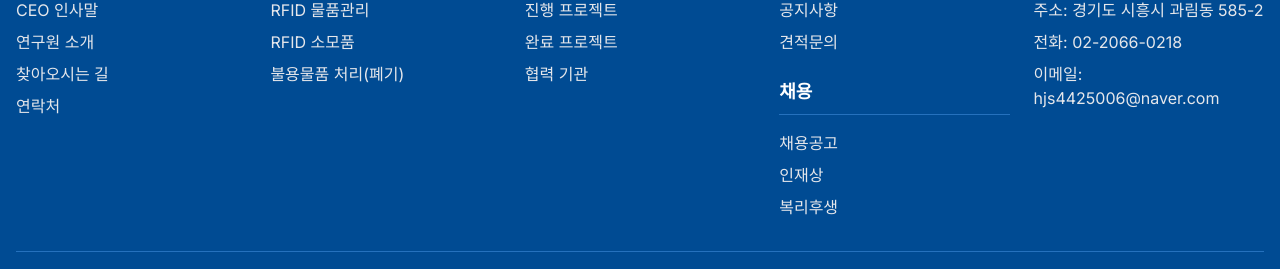
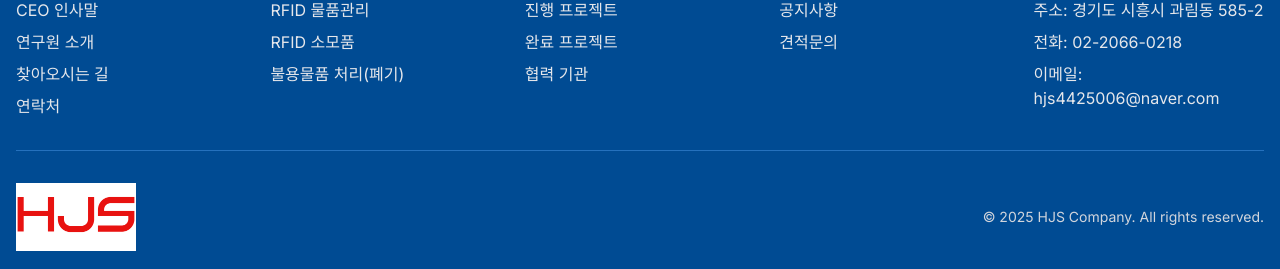
Before and after one commit to wlsrnr153/hjs_new_web, a Next.js app: page / in a window 1280 px wide. Shown: the part 2099-2368 px from the top of the page. Built offline with nearby package versions, Linux system fonts and the light colour scheme.

Commit message:
Footer 섹션에서 채용란 제거

```diff
--- a/src/components/layout/Footer.tsx
+++ b/src/components/layout/Footer.tsx
@@ -40,12 +40,6 @@ export default function Footer() {
               <li><Link href="/news/notice" className="text-gray-200 hover:text-white transition-colors">공지사항</Link></li>
               <li><Link href="/quotation" className="text-gray-200 hover:text-white transition-colors">견적문의</Link></li>
             </ul>
-            <h3 className="text-lg font-semibold mb-4 mt-6 border-b border-[#2571bd] pb-2">채용</h3>
-            <ul className="space-y-2">
-              <li><Link href="/career/jobs" className="text-gray-200 hover:text-white transition-colors">채용공고</Link></li>
-              <li><Link href="/career/talent" className="text-gray-200 hover:text-white transition-colors">인재상</Link></li>
-              <li><Link href="/career/benefits" className="text-gray-200 hover:text-white transition-colors">복리후생</Link></li>
-            </ul>
           </div>
 
           <div>
```
